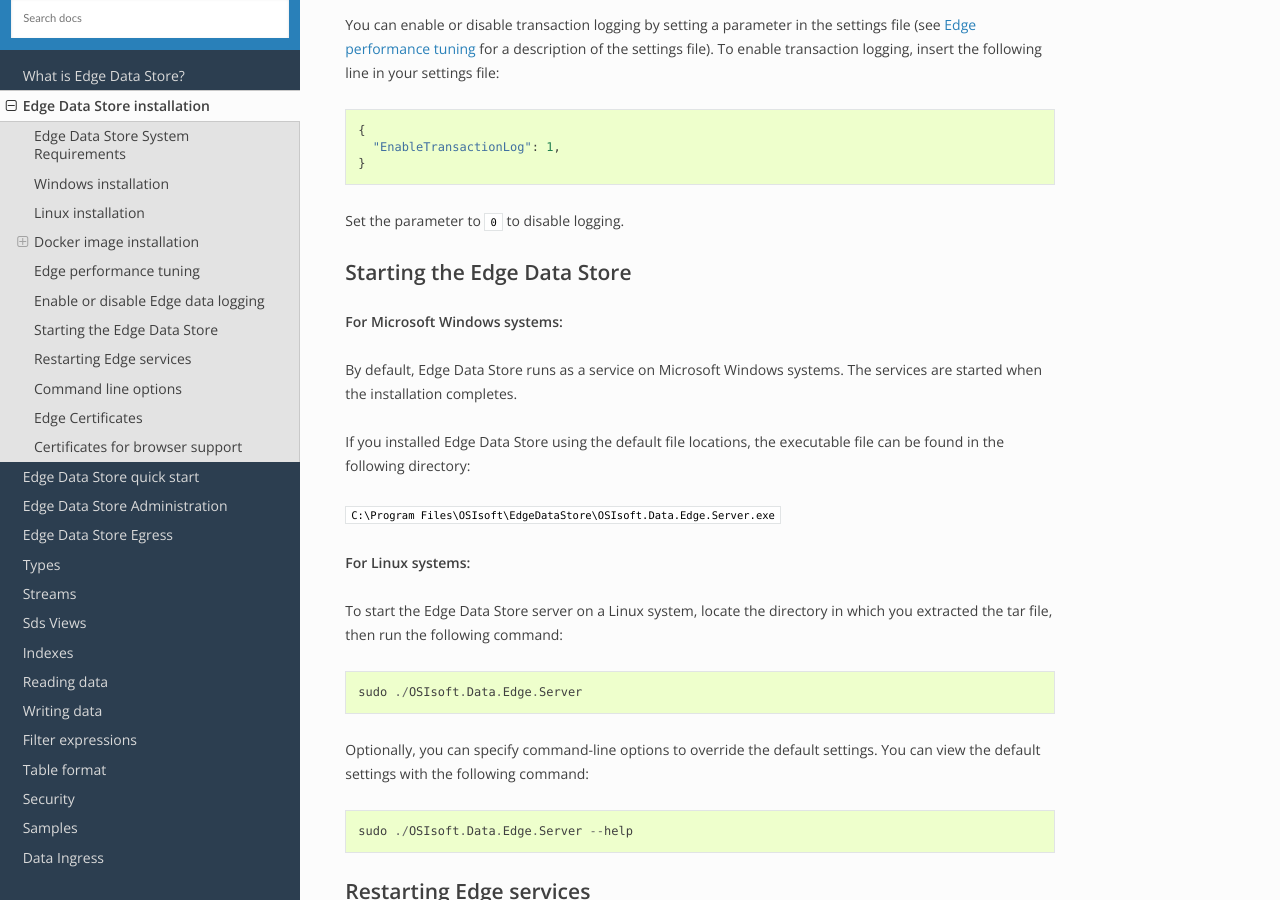
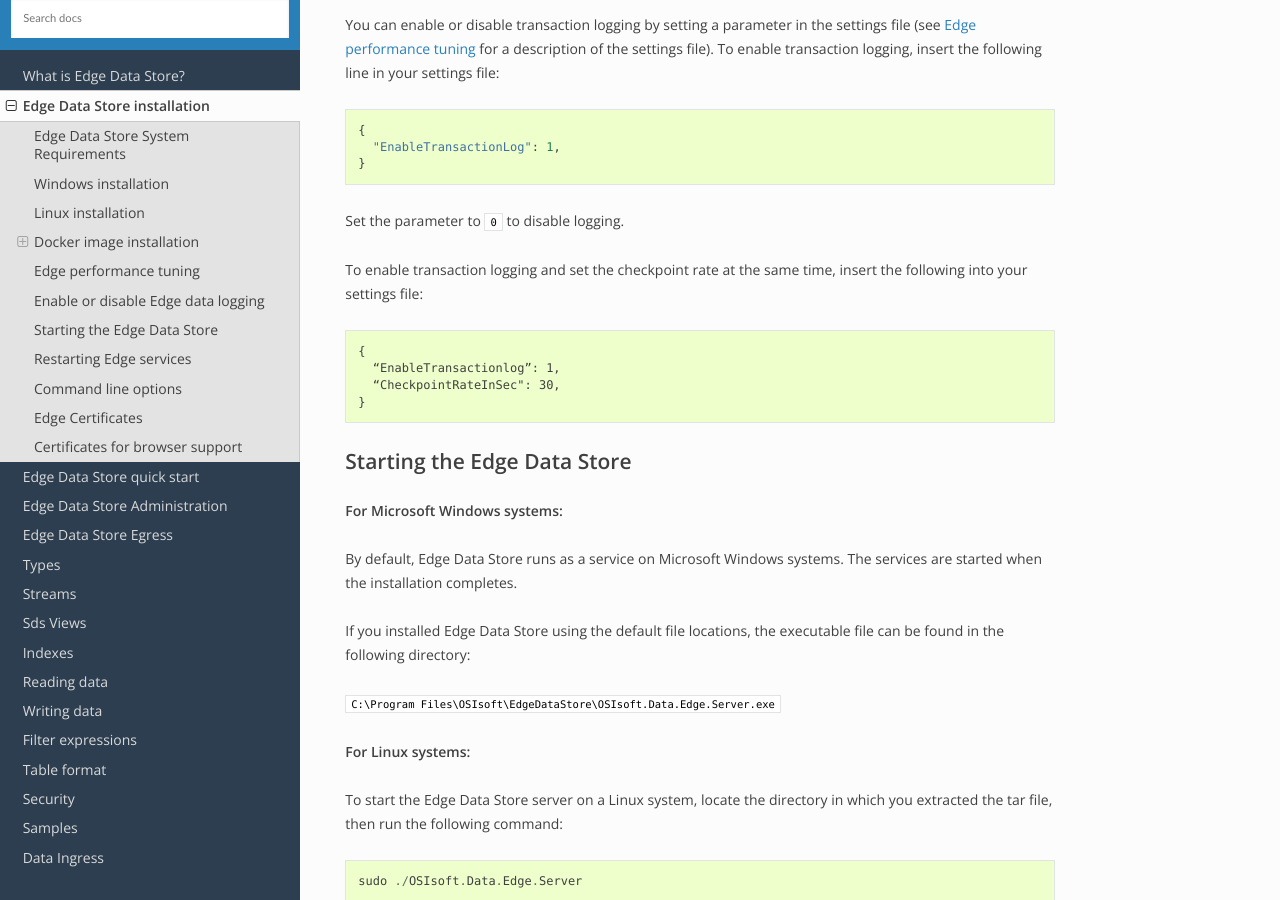
Before and after one commit to fgasparro/EdgeDS-Docs, a Sphinx documentation site: the page built from docs/EdgeDS_Installation.rst, in a window 1280 px wide and 900 px high, scrolled down 2786 px. Built offline with Sphinx 7.4.7 and the Read the Docs theme 2.0.0, drawn with Linux system fonts in a browser that asks for light colours.

Commit message:
Update EdgeDS_Installation.rst

```diff
--- a/docs/EdgeDS_Installation.rst
+++ b/docs/EdgeDS_Installation.rst
@@ -141,6 +141,15 @@ description of the settings file). To enable transaction logging, insert the fol
   }
 
 Set the parameter to ``0`` to disable logging.
+
+To enable transaction logging and set the checkpoint rate at the same time, insert the following into your settings file:
+
+::
+
+  {
+    “EnableTransactionlog”: 1,
+    “CheckpointRateInSec": 30,
+  }
 
 
 
```
